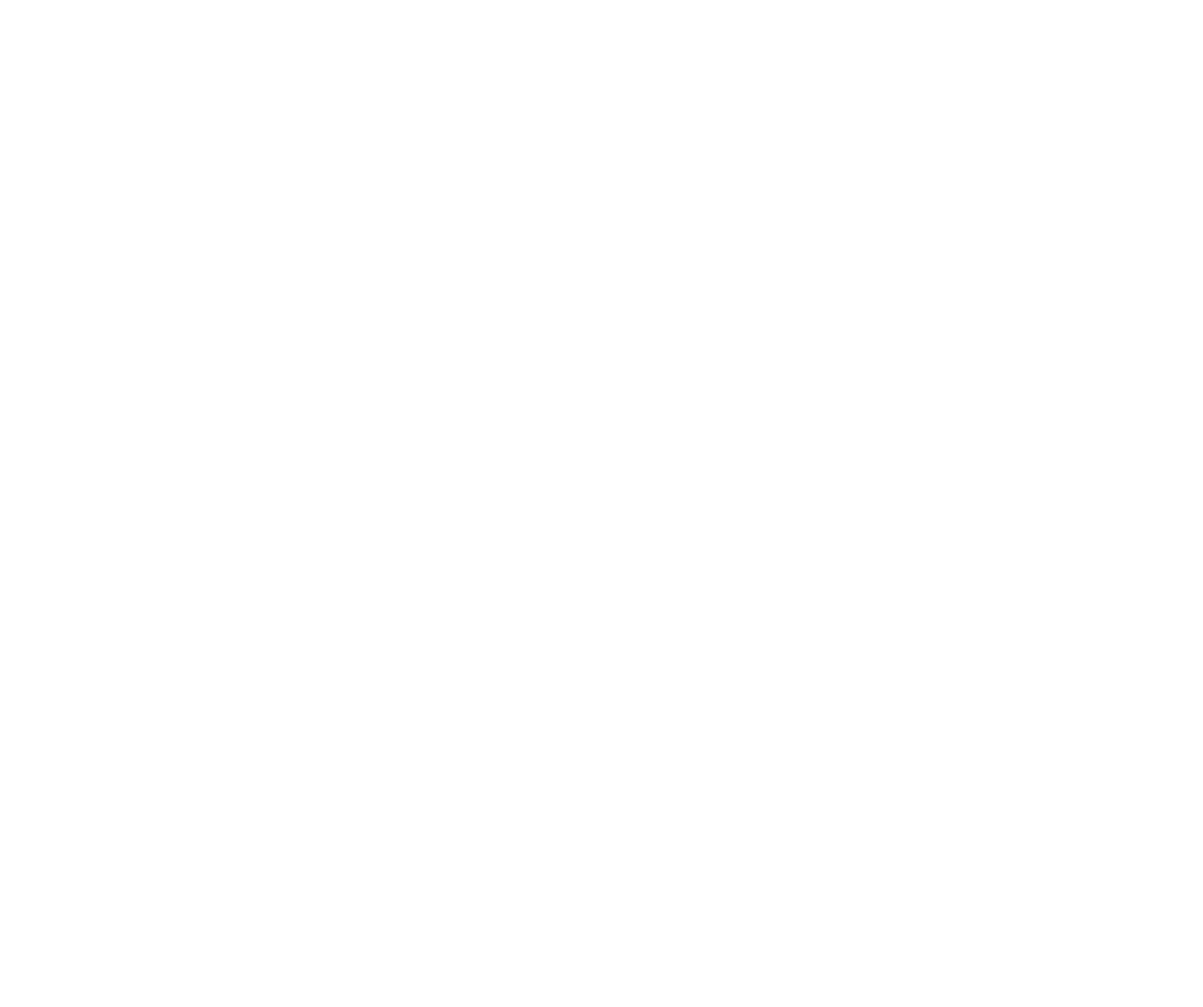
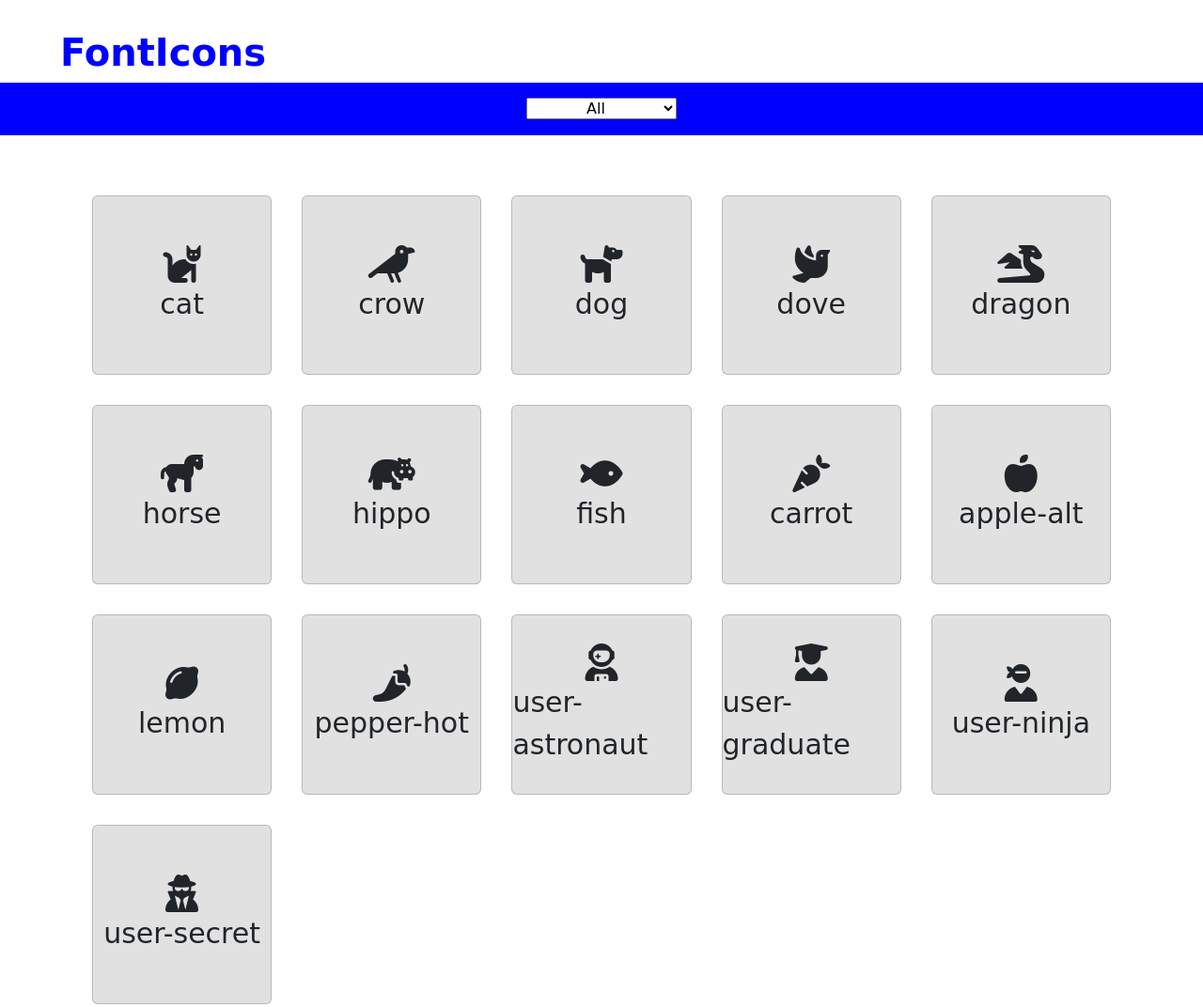
Before and after one commit to Claudio-DiGiovanni/js-es6-icons, a plain HTML site: page index.html in a window 1280 px wide. Shown: the whole page at 94% size. Before the commit the page ends 800 px from the top, so only its background shows below. Drawn offline with nearby package versions, Linux system fonts and the light colour scheme; a web font is replaced by a local one.

Commit message:
Generate cards

```diff
--- a/css/style.css
+++ b/css/style.css
@@ -1,3 +1,45 @@
 body {
     font-family: 'Poor Story', cursive;
 }
+
+.title{
+    padding: 2rem 4rem 0;
+    color: blue;
+    font-weight: 600;
+}
+
+select{
+    width: 10rem;
+    text-align: center;
+}
+
+.selector{
+    background-color: blue;
+    text-align: center;
+    padding: 1rem;
+}
+
+.container{
+    display: flex;
+    flex-wrap: wrap;
+}
+
+.card{
+    width: calc((100% / 5) - 2rem);
+    margin: 1rem;
+    aspect-ratio: 1 / 1;
+    display: flex;
+    flex-direction: column;
+    justify-content: center;
+    align-items: center;
+    background-color: rgb(225, 225, 225);
+}
+
+.icon-name{
+    font-size: 30px;
+    font-weight: 500;
+}
+
+i{
+    font-size: 40px;
+}
--- a/index.html
+++ b/index.html
@@ -27,6 +27,21 @@
 
 </head>
 <body>
+    <header>
+        <h1 class="title">FontIcons</h1>
+        <div class="selector">
+            <select name="type" id="options">
+                <option value="all">All</option>
+                <option value="all">All</option>
+                <option value="all">All</option>
+                <option value="all">All</option>
+            </select>
+        </div>
+    </header>
+    <main>
+        <div class="container mt-5">
 
+        </div>
+    </main>
 </body>
 </html>
--- a/script.js
+++ b/script.js
@@ -112,3 +112,11 @@ const arrIcons = [
 		color: 'blue'
 	}
 ];
+
+arrIcons.forEach(element => {
+    const eleCard = document.querySelector(".container").innerHTML += `
+    <div class="card">
+    <i class="${element.prefix}solid ${element.prefix}${element.name}"></i>
+    <span class="icon-name">${element.name}</span>
+    </div>`
+})
```
